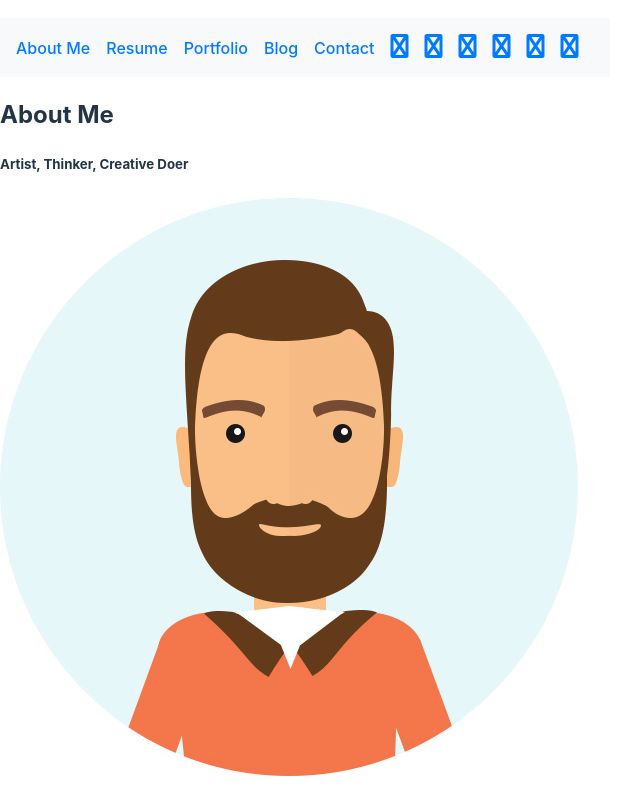
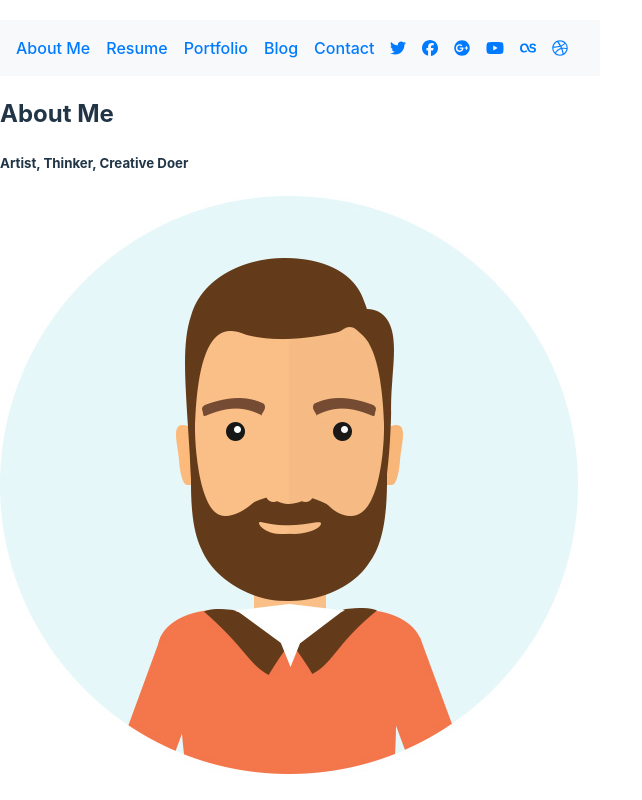
Before and after one commit to ms-tech-geek/my-resume, a React (Vite) app: page / in a window 1280 px wide. Shown: the whole page, without its empty margins (0-642 px from the left). Built offline with nearby package versions, Linux system fonts and the light colour scheme.

Commit message:
Fix header component

```diff
--- a/index.html
+++ b/index.html
@@ -2,13 +2,8 @@
 <html lang="en">
   <head>
     <meta charset="UTF-8" />
-    <link rel="icon" type="image/svg+xml" href="/vite.svg" />
     <meta name="viewport" content="width=device-width, initial-scale=1.0" />
     <title>My Resume</title>
-    <link
-      rel="stylesheet"
-      href="https://cdnjs.cloudflare.com/ajax/libs/font-awesome/5.15.4/css/all.min.css"
-    />
   </head>
   <body>
     <div id="root"></div>
--- a/src/App.jsx
+++ b/src/App.jsx
@@ -1,10 +1,11 @@
-import { BrowserRouter as Router, Route, Routes, Link } from 'react-router-dom';
+import { BrowserRouter as Router, Route, Routes } from 'react-router-dom';
 import AboutMe from './components/AboutMe';
 import Blog from './components/Blog';
 import Contact from './components/Contact';
 import Header from './components/Header';
 import Portfolio from './components/Portfolio';
 import Resume from './components/Resume';
+import './index.css';
 
 function App() {
   return (
--- a/src/components/Header.jsx
+++ b/src/components/Header.jsx
@@ -1,6 +1,14 @@
 import { Link } from 'react-router-dom';
-import '@fortawesome/fontawesome-free/css/all.css';
 import './header.css';
+import { FontAwesomeIcon } from '@fortawesome/react-fontawesome';
+import {
+  faTwitter,
+  faFacebook,
+  faGooglePlus,
+  faYoutube,
+  faLastfm,
+  faDribbble,
+} from '@fortawesome/free-brands-svg-icons';
 
 const Header = () => {
   return (
@@ -58,38 +66,36 @@ const Header = () => {
             </Link>
           </li>
         </ul>
-        {/* /Main menu */}
 
-        {/* Social buttons */}
         <ul className="social-links">
           <li>
             <a className="tip social-button" href="#" title="Twitter">
-              <i className="fa fa-twitter"></i>
+              <FontAwesomeIcon icon={faTwitter} />
             </a>
           </li>
           <li>
             <a className="tip social-button" href="#" title="Facebook">
-              <i className="fa fa-facebook"></i>
+              <FontAwesomeIcon icon={faFacebook} />
             </a>
           </li>
           <li>
             <a className="tip social-button" href="#" title="Google Plus">
-              <i className="fa fa-google-plus"></i>
+              <FontAwesomeIcon icon={faGooglePlus} />
             </a>
           </li>
           <li>
             <a className="tip social-button" href="#" title="Youtube">
-              <i className="fa fa-youtube"></i>
+              <FontAwesomeIcon icon={faYoutube} />
             </a>
           </li>
           <li>
             <a className="tip social-button" href="#" title="last.fm">
-              <i className="fa fa-lastfm"></i>
+              <FontAwesomeIcon icon={faLastfm} />
             </a>
           </li>
           <li>
             <a className="tip social-button" href="#" title="Dribbble">
-              <i className="fa fa-dribbble"></i>
+              <FontAwesomeIcon icon={faDribbble} />
             </a>
           </li>
         </ul>
```
